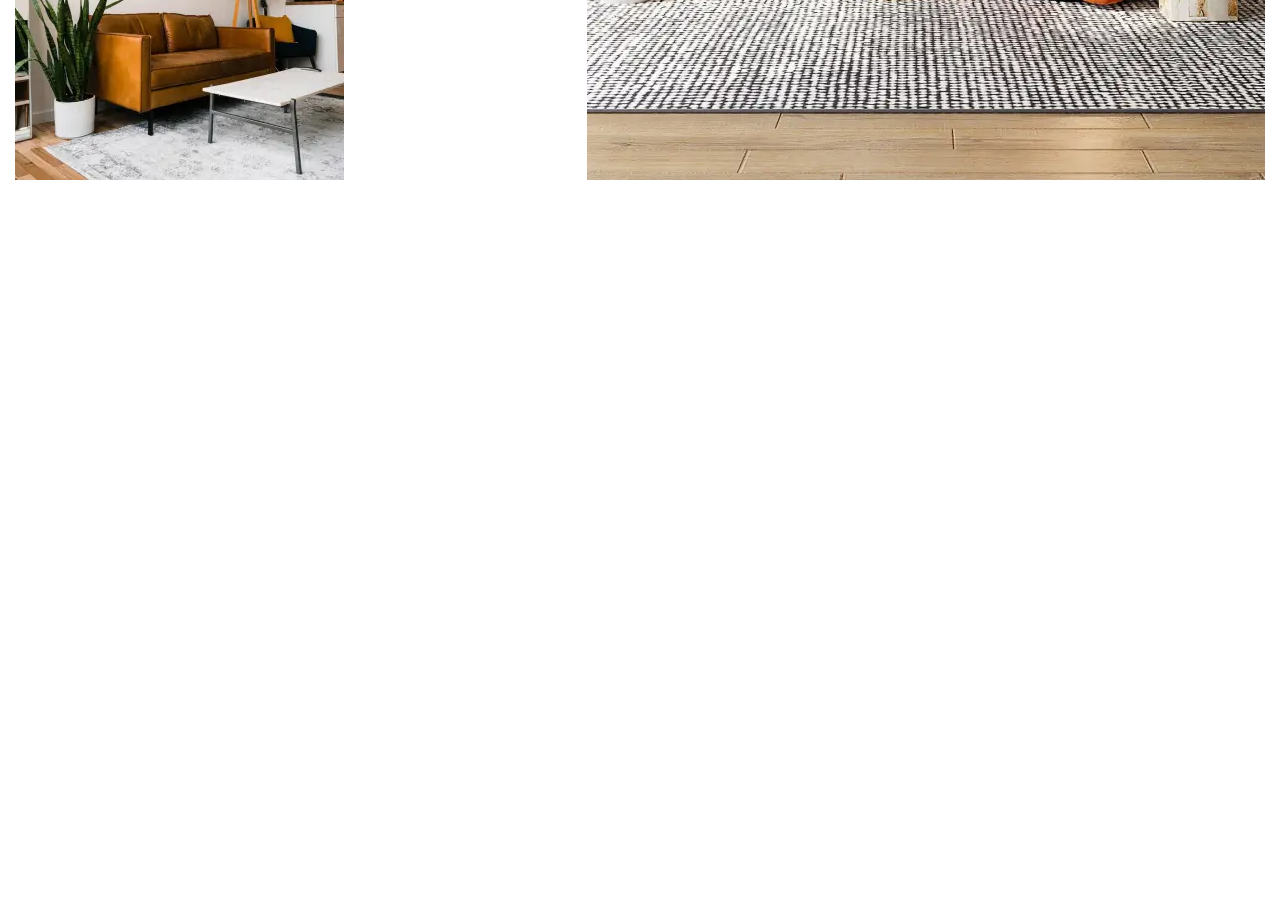
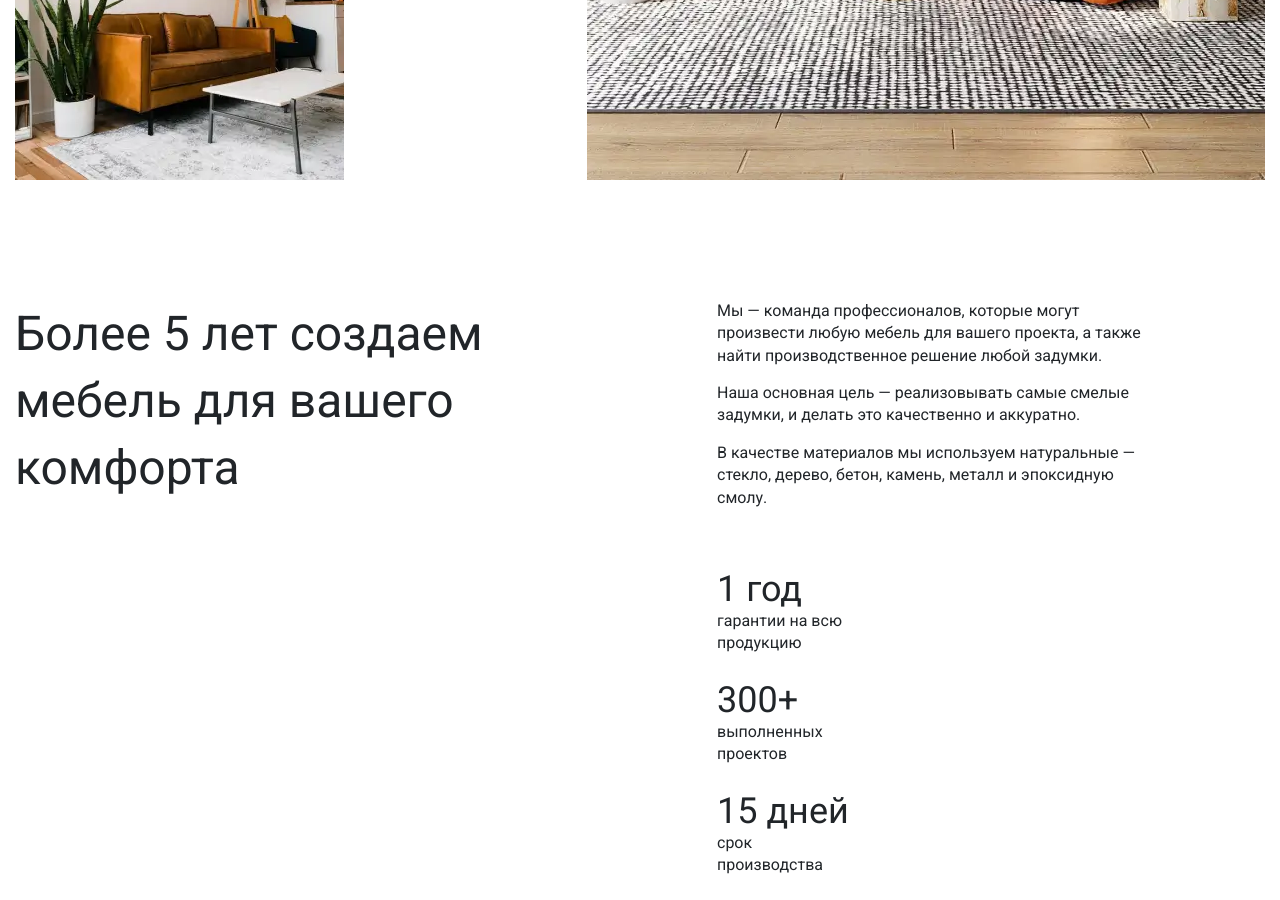
Before and after one commit to ViktorovVik/Landing-Aveij, a website: page index.html in a window 1280 px wide. Shown: the part 1061-1961 px from the top of the page. Before the commit the page ends 1361 px from the top, so only its background shows below. Drawn offline with nearby package versions, Linux system fonts and the light colour scheme; files that its build step writes are made by us from their sources.

Commit message:
time section implementation

```diff
--- a/index.html
+++ b/index.html
@@ -63,6 +63,35 @@
           </div>
         </div>
       </section>
+      <section class="section-time" aria-label="section time">
+        <div class="container">
+          <div class="time">
+            <h2 class="time__title">Более 5 лет создаем мебель для вашего комфорта</h2>
+            <h2 class="time__title-mobile">О компании</h2>
+            <div class="time__content">
+              <div class="time__text text">
+                <p class="text__about">Мы — команда профессионалов, которые могут произвести любую мебель для вашего проекта, а также найти производственное решение любой задумки.</p>
+                <p class="text__about">Наша основная цель — реализовывать самые смелые задумки, и делать это качественно и аккуратно.</p>
+                <p class="text__about">В качестве материалов мы используем натуральные — стекло, дерево, бетон, камень, металл и эпоксидную смолу.</p>
+              </div>
+              <ul class="benefits">
+                <li class="benefits__item">
+                  <strong>1 год</strong>
+                  <span>гарантии на всю продукцию</span>
+                </li>
+                <li class="benefits__item">
+                  <strong>300+</strong>
+                  <span>выполненных проектов</span>
+                </li>
+                <li class="benefits__item">
+                  <strong>15 дней</strong>
+                  <span>срок производства</span>
+                </li>
+              </ul>
+            </div>
+          </div>
+        </div>
+      </section>
     </main>
   </body>
 </html>
--- a/styles/_basic.scss
+++ b/styles/_basic.scss
@@ -43,3 +43,7 @@ a {
    text-decoration: none;
    cursor: pointer;
 }
+
+.none {
+   display: none;
+}
--- a/styles/_hero.scss
+++ b/styles/_hero.scss
@@ -3,6 +3,10 @@
 
 .hero-section {
    padding: 0 0 120px 0;
+
+   @media (max-width: v.$media_sm) {
+      padding: 0 0 50px 0;
+   }
 }
 
 
@@ -17,24 +21,24 @@
    }
 }
 .hero__title {
-   @include m.font('Inter' sans-serif, 62px, 400);
+   @include m.font('Inter' sans-serif, 62px);
    text-transform: uppercase;
    max-width: 605px;
    line-height: 120%;
 
    @media (max-width: v.$media_xl) {
-      @include m.font('Inter' sans-serif, 50px, 400);
-      max-width: 505px;
+      @include m.font('Roboto' sans-serif, 50px);
+      width: 505px;
    }
 
    @media (max-width: v.$media_lg) {
-      @include m.font('Inter' sans-serif, 40px, 400);
-      max-width: 400px;
+      @include m.font('Roboto' sans-serif, 40px);
+      width: 400px;
    }
 
    @media (max-width: v.$media_md) {
-      @include m.font('Inter' sans-serif, 30px, 400);
-      max-width: 300px;
+      @include m.font('Roboto' sans-serif, 30px);
+      width: 300px;
    }
 
    @media (max-width: v.$media_sm) {
--- a/styles/_importer.scss
+++ b/styles/_importer.scss
@@ -1,3 +1,4 @@
 @forward 'basic';
 @forward 'header';
 @forward 'hero';
+@forward 'time';
--- /dev/null
+++ b/styles/_time.scss
@@ -0,0 +1,105 @@
+@use 'vars' as v;
+@use 'mixins' as m;ss
+
+.section-time {
+   padding: 0 0 120px 0;
+
+   @media (max-width: v.$media_sm) {
+      padding: 0 0 50px 0;
+   }
+}
+
+.time {
+   @include m.d-flex($justify: unset, $align: star, $wrap: unset, $direction: row, $column-gap: 140px, $row-gap: 0);
+
+   @media (max-width: v.$media_lg) {
+      @include m.d-flex($justify: unset, $align: star, $wrap: unset, $direction: row, $column-gap: 100px, $row-gap: 0);
+   }
+
+   @media (max-width: v.$media_md) {
+      @include m.d-flex($justify: unset, $align: star, $wrap: unset, $direction: row, $column-gap: 70px, $row-gap: 0);
+   }
+
+   @media (max-width: v.$media_sm) {
+      @include m.d-flex($justify: unset, $align: center, $wrap: unset, $direction: column, $column-gap: 70px, $row-gap: 0);
+   }
+}
+.time__title {
+   @include m.font('Roboto' sans-serif, 48px);
+   line-height: 1.4;
+   max-width: 562px;
+   width: 100%;
+
+   @media (max-width: v.$media_lg) {
+      @include m.font('Roboto' sans-serif, 38px);
+    }
+
+    @media (max-width: v.$media_md) {
+      @include m.font('Roboto' sans-serif, 30px);
+   }
+
+   @media (max-width: v.$media_sm) {
+      display: none;
+   }
+}
+
+.time__title-mobile {
+   display: none;
+   @include m.font('Roboto' sans-serif, 20px);
+
+   @media (max-width: v.$media_sm) {
+      margin-bottom: 20px;
+      display: flex;
+      align-items: start;
+   }
+}
+
+.time__content {
+   @include m.d-flex($justify: unset, $align: unset, $wrap: unset, $direction: column, $row-gap: 44px);
+
+   @media (max-width: v.$media_sm) {
+      @include m.d-flex($justify: unset, $align: unset, $wrap: unset, $direction: column, $row-gap: 32px);
+   }
+}
+.time__text {
+   max-width: 428px;
+   width: 100%;
+}
+
+.text {
+   @include m.font('Roboto' sans-serif);
+   line-height: 1.4;
+
+   &__about {
+      margin-bottom: 15px;
+   }
+
+   @media (max-width: v.$media_md) {
+      font-size: 14px;
+   }
+}
+.benefits {
+   max-width: 140px;
+
+   &__item {
+      margin-bottom: 24px;
+
+      strong {
+               @include m.font($family: 'Roboto' sans-serif, $size: 36px);
+
+               @media (max-width: v.$media_sm) {
+                  @include m.font($family: 'Roboto' sans-serif, $size: 24px);
+                  max-width: 70px;
+               }
+            }
+
+      span {
+         @include m.font('Roboto' sans-serif);
+         line-height: 1.4;
+         display: block;
+      }
+   }
+   @media (max-width: v.$media_sm) {
+      max-width: 164px;
+   }
+}
```
